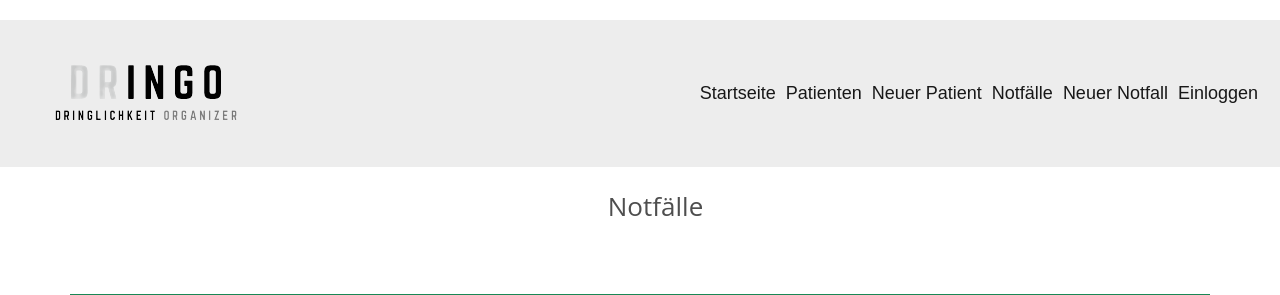
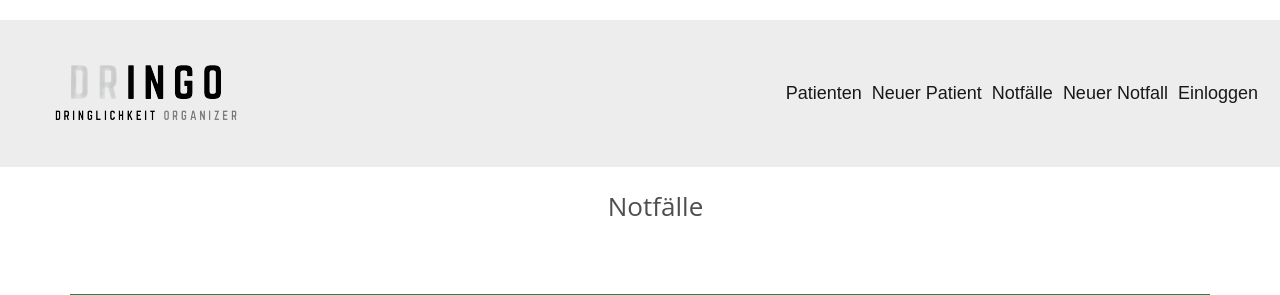
Before and after one commit to OrPh4ns/dringo, a Django app: page /notfalls in a window 1280 px wide. Shown: the top 295 px of the page. Run offline with Django 4.2, Linux system fonts and the light colour scheme; some libraries are stand-ins or nearby versions.

Commit message:
[html] update navbar settings

```diff
--- a/templates/layouts/nav.html
+++ b/templates/layouts/nav.html
@@ -32,30 +32,34 @@
             <div class="collapse navbar-collapse" id="navcol-2">
                 <img src="{% static 'img/Dringo-removebg-preview.png' %}">
                 <ul class="navbar-nav ms-auto" style="margin-left: -47px;">
+
+                    <!--
                     <li class="nav-item navigationitemsleft"
                         style="margin-right: 10px;border-radius: 12px;box-shadow: 0px 0px, 0px 0px;border-style: none;">
                         <a class="nav-link active" href="#"
                            style="margin-right: 0;padding-left: 0px;padding-right: 0px;border-style: none;">Startseite</a>
                     </li>
+                    -->
                     <li class="nav-item navigationitemsleft"
                         style="margin-right: 10px;border-radius: 12px;box-shadow: 0px 0px, 0px 0px;border-style: none;">
-                        <a class="nav-link active" href="#"
+                        <a class="nav-link active" href="/patients"
                            style="padding-right: 0px;padding-left: 0px;border-style: none;">Patienten</a></li>
                     <li class="nav-item navigationitemsleft"
                         style="margin-right: 10px;border-radius: 12px;box-shadow: 0px 0px, 0px 0px;border-style: none;">
-                        <a class="nav-link active" href="#"
+                        <a class="nav-link active" href="neuer_patient"
                            style="padding-right: 0px;padding-left: 0px;border-style: none;">Neuer Patient</a></li>
                     <li class="nav-item navigationitemsleft"
                         style="margin-right: 10px;border-radius: 12px;box-shadow: 0px 0px, 0px 0px;border-style: none;">
-                        <a class="nav-link active" href="#"
-                           style="padding-right: 0px;padding-left: 0px;border-style: none;">Notfälle</a></li>
+                        <a class="nav-link active" href="notfalls"
+                           style="padding-right: 0px;padding-left: 0px;border-style: none;">Notfälle</a>
+                    </li>
                     <li class="nav-item navigationitemsleft"
                         style="margin-right: 10px;border-radius: 12px;box-shadow: 0px 0px, 0px 0px;border-style: none;">
-                        <a class="nav-link active" href="#"
+                        <a class="nav-link active" href="neuer_notfall"
                            style="padding-right: 0px;padding-left: 0px;border-style: none;">Neuer Notfall</a></li>
                     <li class="nav-item navigationitemsleft"
                         style="margin-right: 10px;border-radius: 12px;box-shadow: 0px 0px, 0px 0px;border-style: none;">
-                        <a class="nav-link active" href="#" style="padding-right: 0px;padding-left: 0px;">Einloggen</a>
+                        <a class="nav-link active" href="/login" style="padding-right: 0px;padding-left: 0px;">Einloggen</a>
                     </li>
                 </ul>
             </div>
```
